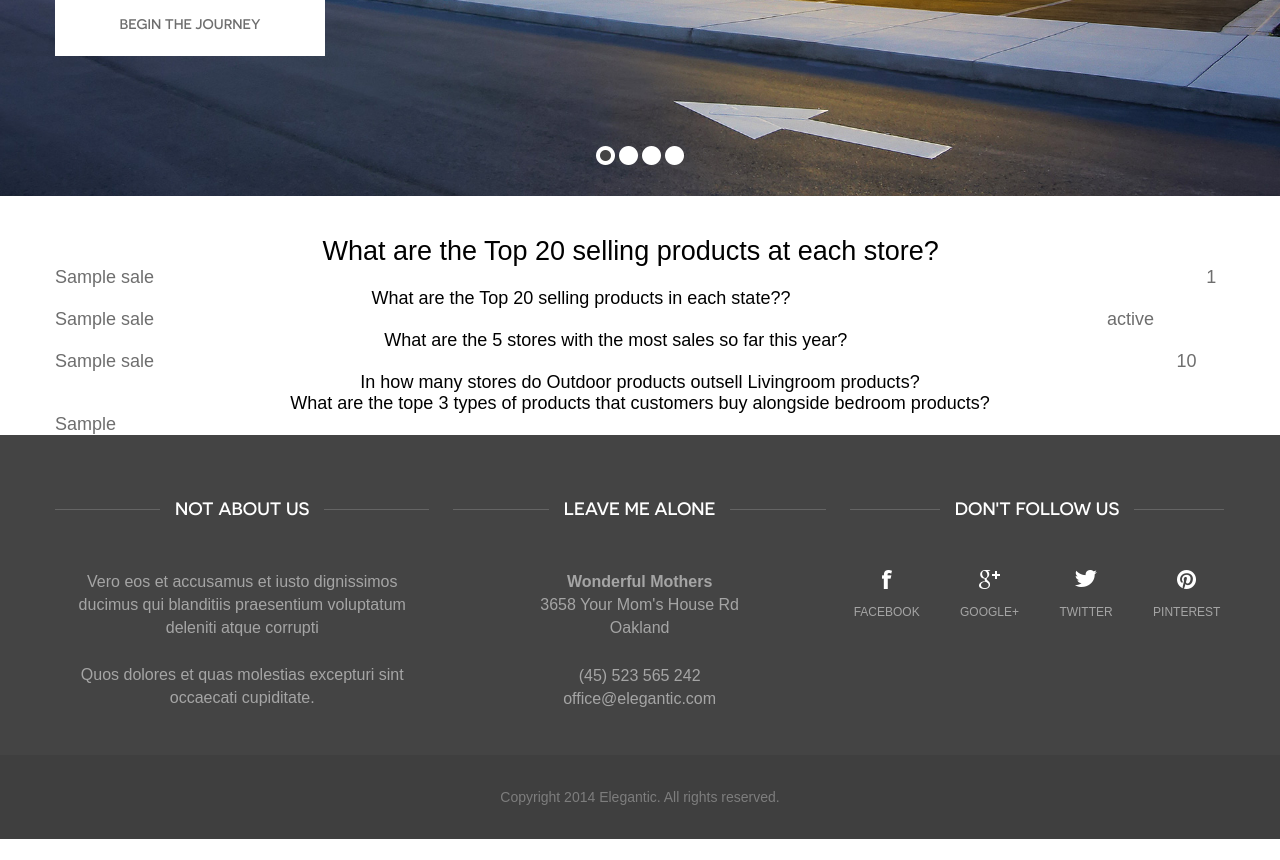
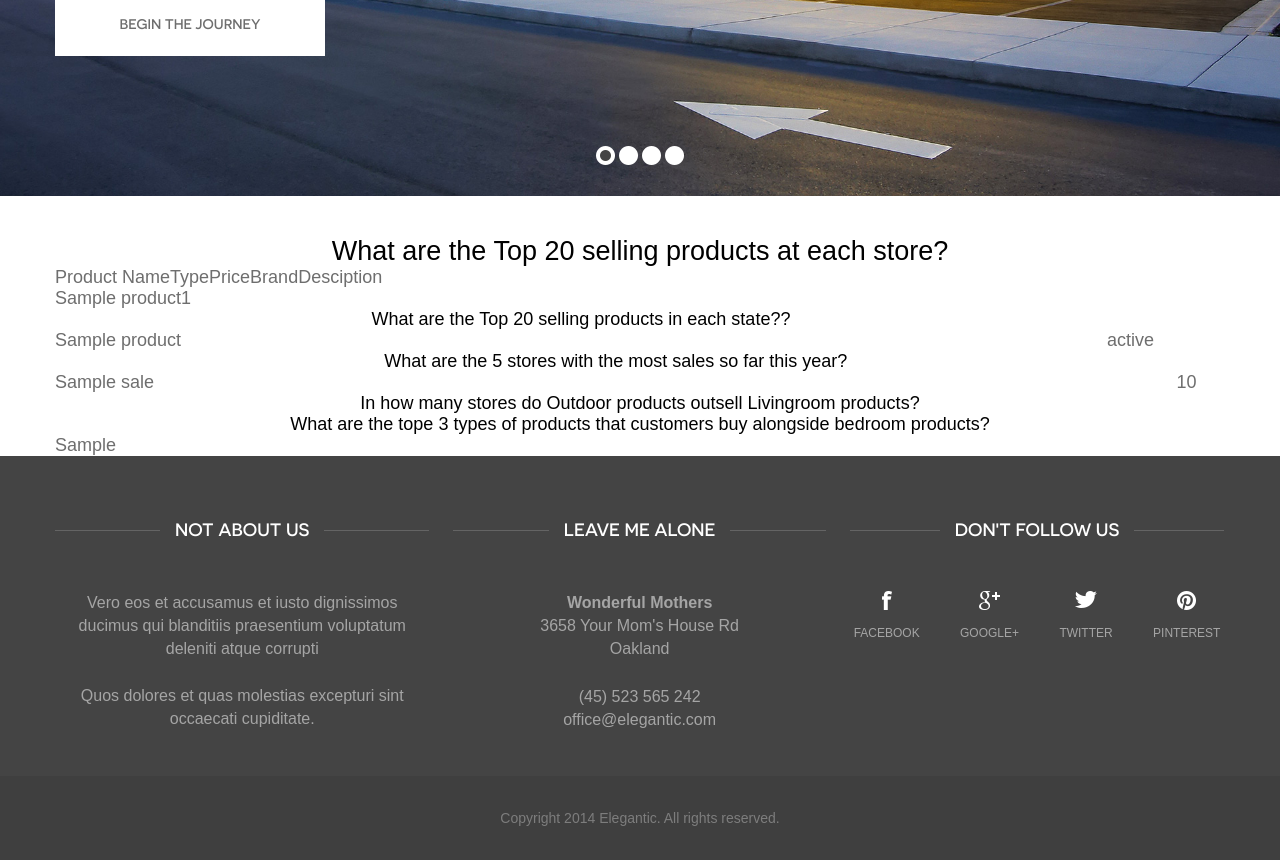
Before and after one commit to IsaacKhan/projectcoffee_IKEA, a PHP site: page /home_page.php in a window 1280 px wide. Shown: the part 692-1552 px from the top of the page. Before the commit the page ends 1531 px from the top, so only its background shows below. Run offline with PHP 8.4, Linux system fonts and the light colour scheme; tables that the repository leaves empty or names only in its code hold one stand-in row (values such as "Sample post"); lists and menus that the app fills with data are empty; some libraries are stand-ins or nearby versions.

Commit message:
we out here

```diff
--- a/home_page.php
+++ b/home_page.php
@@ -87,6 +87,28 @@
 					<tr>
 						<th style="color:black; font-size: 150%">What are the Top 20 selling products at each store?</th>
 					</tr>
+				</table>
+					<div class="limiter">
+					<div class="container-table100">
+						<div class="wrap-table100">
+							<div class="table100 ver1 m-b-110">
+								<div class="table100-head">
+									<table>
+										<thead>
+											<tr class="row100 head">
+												<th class="cell100 column1">Product Name</th>
+												<th class="cell100 column2">Type</th>
+												<th class="cell100 column3">Price</th>
+												<th class="cell100 column4">Brand</th>
+												<th class="cell100 column5">Desciption</th>
+											</tr>
+										</thead>
+									</table>
+								</div>
+
+								<div class="table100-body js-pscroll">
+									<table>
+										<tbody>
 											<?php
 												$servername = "localhost";
 												$username = "root";
@@ -116,7 +138,13 @@
 													$conn-> close();
 												}
 											?>
+										</tbody>
 									</table>
+								</div>
+							</div>
+						</div>
+					</div>
+				</div>
 				<table style="width:100%">
 						<tr>
 							<th style=color:black>What are the Top 20 selling products in each state??</th>
```
Lines whose indentation alone changed are shown as unchanged.
